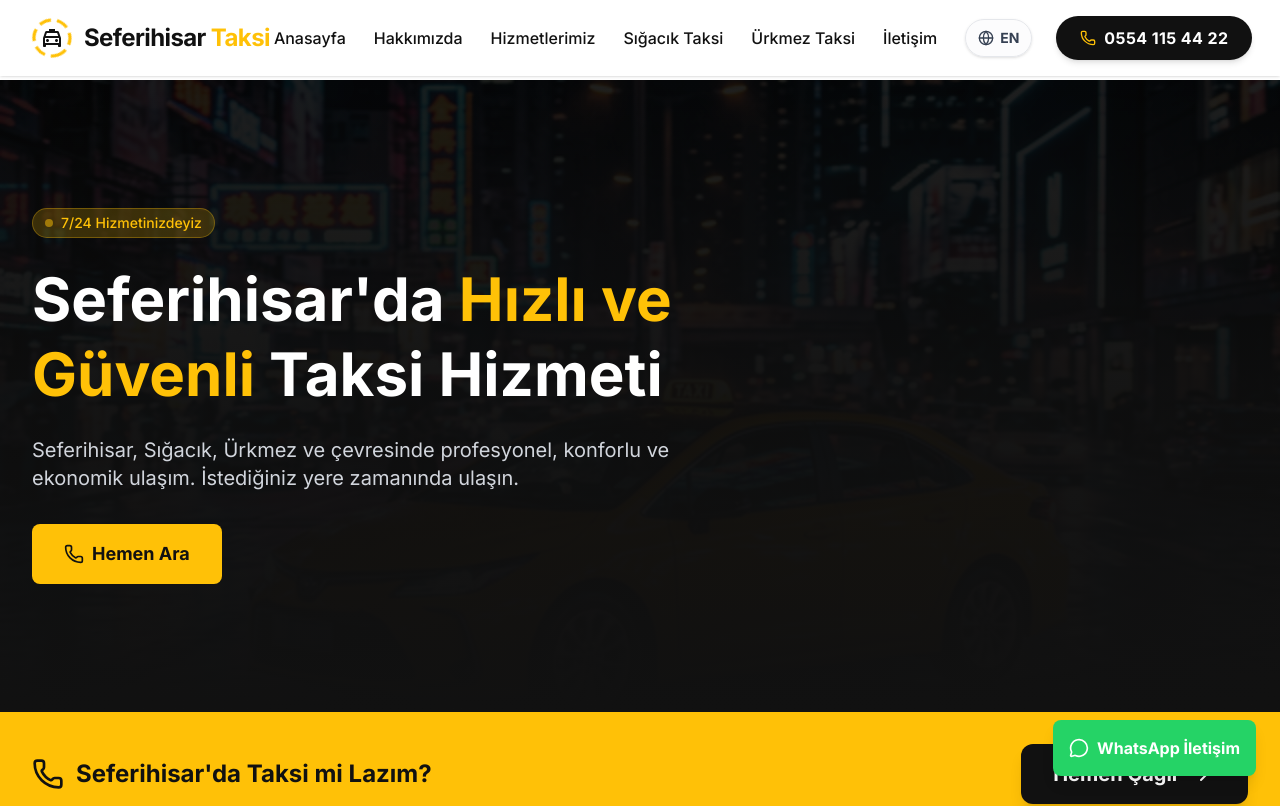
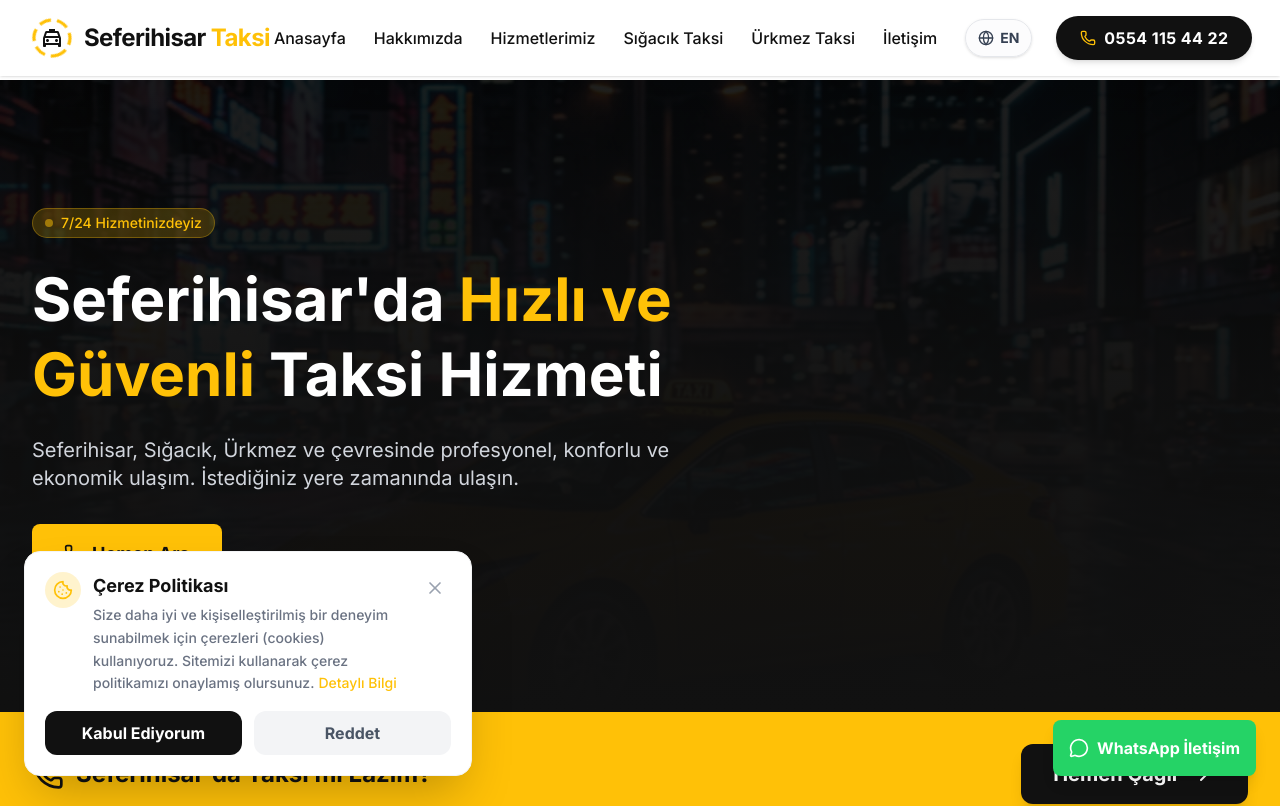
Before and after one commit to kodfinans34/seferihisartaxi, a Next.js app: page / in a window 1280 px wide. Shown: the top 806 px of the page. Built offline with nearby package versions, Linux system fonts and the light colour scheme.

Commit message:
feat(ui): Add cookie consent banner and custom PWA install prompt

```diff
--- a/src/app/layout.tsx
+++ b/src/app/layout.tsx
@@ -11,6 +11,8 @@ const inter = Inter({
 });
 
 import { MobileBottomBar } from "@/components/layout/MobileBottomBar";
+import { InstallPrompt } from "@/components/ui/InstallPrompt";
+import { CookieConsent } from "@/components/ui/CookieConsent";
 
 export const viewport: Viewport = {
   themeColor: "#facc15",
@@ -148,6 +150,8 @@ export default function RootLayout({
             `,
           }}
         />
+        <InstallPrompt />
+        <CookieConsent />
         <Navbar />
         <main className="flex-grow pt-20">
           {children}
--- /dev/null
+++ b/src/components/ui/CookieConsent.tsx
@@ -0,0 +1,71 @@
+"use client";
+
+import { useState, useEffect } from "react";
+import { Cookie, X } from "lucide-react";
+import Link from "next/link";
+
+export const CookieConsent = () => {
+    const [isVisible, setIsVisible] = useState(false);
+
+    useEffect(() => {
+        // Check if the user has already consented
+        const hasConsented = localStorage.getItem("cookieConsent");
+        if (!hasConsented) {
+            setIsVisible(true);
+        }
+    }, []);
+
+    const handleAccept = () => {
+        setIsVisible(false);
+        localStorage.setItem("cookieConsent", "true");
+    };
+
+    const handleDecline = () => {
+        setIsVisible(false);
+        // Optional: you can still set false to avoid showing it endlessly
+        localStorage.setItem("cookieConsent", "false");
+    };
+
+    if (!isVisible) return null;
+
+    return (
+        <div className="fixed bottom-24 md:bottom-6 left-4 right-4 md:left-6 md:right-auto md:max-w-md z-[100] bg-white text-secondary p-5 rounded-2xl shadow-2xl border border-gray-100 flex flex-col gap-4 animate-in slide-in-from-bottom-5">
+            <div className="flex items-start justify-between gap-4">
+                <div className="flex gap-3">
+                    <div className="bg-primary/20 p-2 rounded-full flex-shrink-0 h-fit">
+                        <Cookie className="w-5 h-5 text-primary" />
+                    </div>
+                    <div>
+                        <h3 className="font-bold text-lg mb-1">Çerez Politikası</h3>
+                        <p className="text-sm text-gray-500 leading-relaxed font-medium">
+                            Size daha iyi ve kişiselleştirilmiş bir deneyim sunabilmek için çerezleri (cookies) kullanıyoruz. Sitemizi kullanarak çerez politikamızı onaylamış olursunuz.
+                            <Link href="/gizlilik-politikasi" className="text-primary hover:underline ml-1">Detaylı Bilgi</Link>
+                        </p>
+                    </div>
+                </div>
+                <button
+                    onClick={handleDecline}
+                    className="text-gray-400 hover:text-black hover:bg-gray-100 rounded-full p-1.5 transition-colors flex-shrink-0"
+                    aria-label="Kapat"
+                >
+                    <X className="w-5 h-5" />
+                </button>
+            </div>
+
+            <div className="flex items-center gap-3">
+                <button
+                    onClick={handleAccept}
+                    className="flex-1 bg-secondary text-white font-bold py-2.5 rounded-xl hover:bg-black transition-colors"
+                >
+                    Kabul Ediyorum
+                </button>
+                <button
+                    onClick={handleDecline}
+                    className="flex-1 bg-gray-100 text-gray-600 font-bold py-2.5 rounded-xl hover:bg-gray-200 transition-colors"
+                >
+                    Reddet
+                </button>
+            </div>
+        </div>
+    );
+};
--- /dev/null
+++ b/src/components/ui/InstallPrompt.tsx
@@ -0,0 +1,95 @@
+"use client";
+
+import { useState, useEffect } from "react";
+import { X, Download } from "lucide-react";
+
+export const InstallPrompt = () => {
+    const [isInstallable, setIsInstallable] = useState(false);
+    const [deferredPrompt, setDeferredPrompt] = useState<any>(null);
+    const [isVisible, setIsVisible] = useState(false);
+
+    useEffect(() => {
+        // Only show if user hasn't dismissed it before
+        const hasDismissed = localStorage.getItem("installPromptDismissed");
+
+        // Listen for the beforeinstallprompt event (Android/Chrome)
+        const handleBeforeInstallPrompt = (e: any) => {
+            e.preventDefault();
+            setDeferredPrompt(e);
+            if (!hasDismissed) {
+                setIsInstallable(true);
+                setIsVisible(true);
+            }
+        };
+
+        window.addEventListener("beforeinstallprompt", handleBeforeInstallPrompt);
+
+        // Detect iOS (iOS doesn't fire beforeinstallprompt, we just show instruction)
+        const isIos = () => {
+            const userAgent = window.navigator.userAgent.toLowerCase();
+            return /iphone|ipad|ipod/.test(userAgent);
+        };
+
+        const isInStandaloneMode = () => ('standalone' in window.navigator) && (window.navigator as any).standalone;
+
+        if (isIos() && !isInStandaloneMode() && !hasDismissed) {
+            setIsVisible(true);
+            // On iOS we don't have deferredPrompt, we just have to tell them how.
+        }
+
+        return () => window.removeEventListener("beforeinstallprompt", handleBeforeInstallPrompt);
+    }, []);
+
+    const handleInstallClick = async () => {
+        if (!deferredPrompt) {
+            alert("Ana ekrana eklemek için: Safari'de alttaki 'Paylaş' ikonuna tıklayıp 'Ana Ekrana Ekle' (Add to Home Screen) seçeneğini seçin.");
+            return;
+        }
+
+        deferredPrompt.prompt();
+        const { outcome } = await deferredPrompt.userChoice;
+        if (outcome === 'accepted') {
+            setIsVisible(false);
+        }
+        setDeferredPrompt(null);
+    };
+
+    const handleClose = () => {
+        setIsVisible(false);
+        localStorage.setItem("installPromptDismissed", "true");
+    };
+
+    if (!isVisible) return null;
+
+    return (
+        <div className="fixed top-0 left-0 right-0 z-[100] bg-primary text-secondary px-4 py-3 shadow-md border-b-2 border-primary-hover flex items-center justify-between font-medium">
+            <div className="flex items-center gap-3">
+                <div className="bg-white p-1.5 rounded-lg shadow-sm">
+                    {/* Simplified mini taxi icon just for the prompt */}
+                    <Download className="w-5 h-5 text-secondary" />
+                </div>
+                <div className="text-sm leading-tight pr-2">
+                    <span className="font-bold">Taksi Uygulamamız</span>
+                    <br />
+                    <span>Daha hızlı erişim için ana ekrana ekleyin!</span>
+                </div>
+            </div>
+
+            <div className="flex items-center gap-2 flex-shrink-0">
+                <button
+                    onClick={handleInstallClick}
+                    className="bg-secondary text-white text-xs font-bold px-3 py-1.5 rounded-lg hover:bg-black transition-colors shadow-sm"
+                >
+                    Ekle
+                </button>
+                <button
+                    onClick={handleClose}
+                    className="p-1.5 text-secondary hover:bg-black/10 rounded-full transition-colors flex-shrink-0 ml-1"
+                    aria-label="Kapat"
+                >
+                    <X className="w-5 h-5" />
+                </button>
+            </div>
+        </div>
+    );
+};
```
